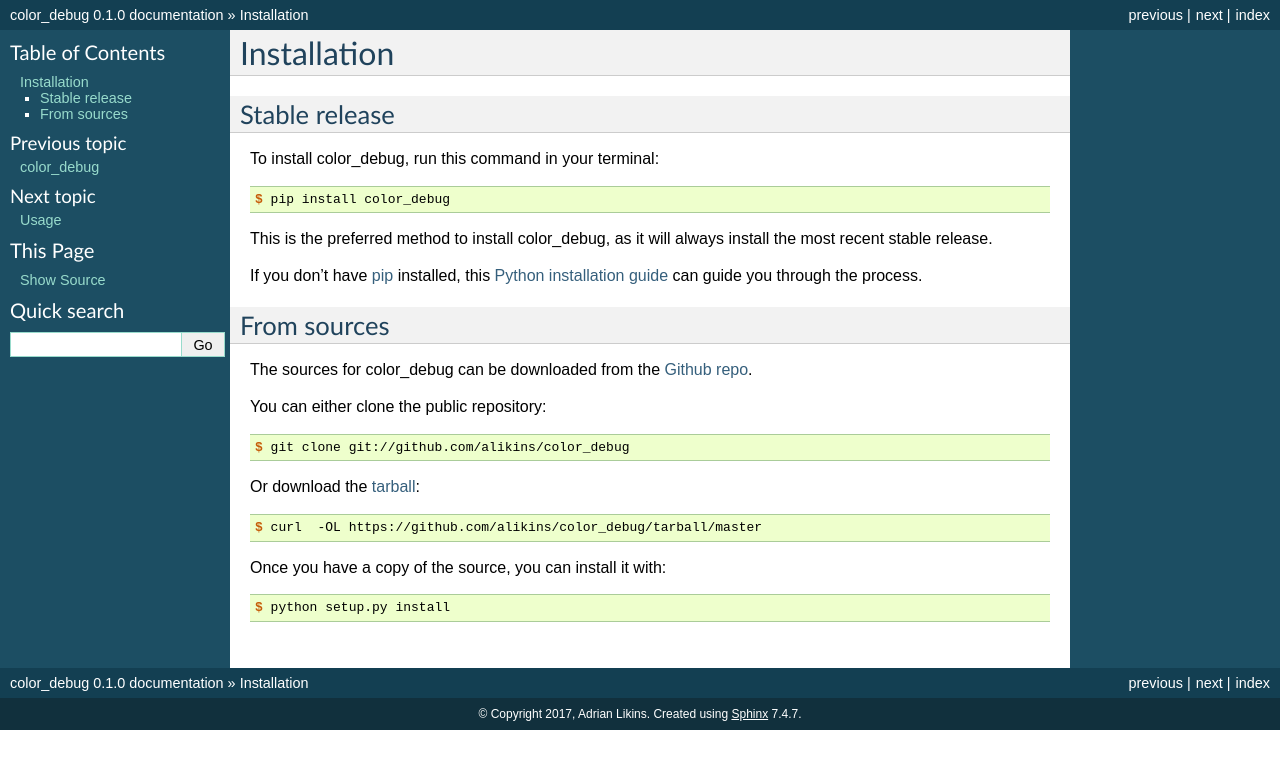
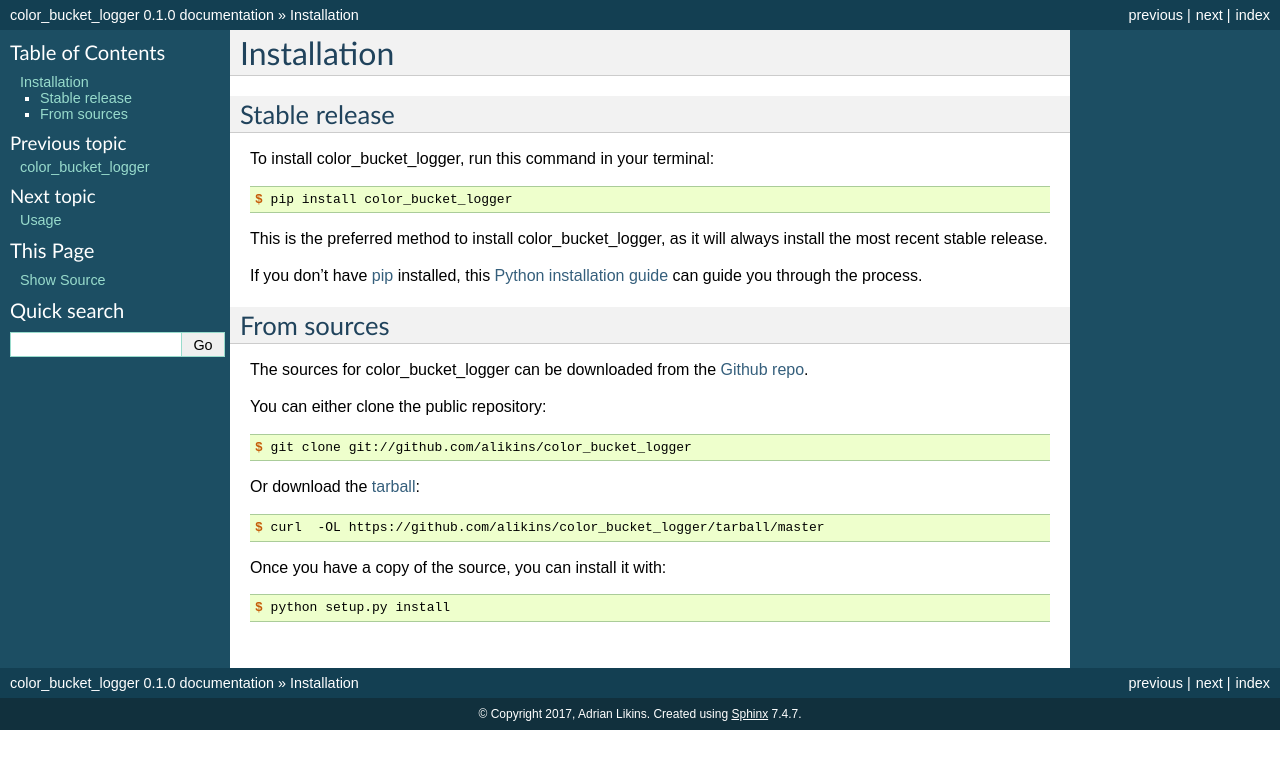
Before and after one commit to alikins/color_bucket_logger, a Sphinx documentation site: the page built from docs/installation.rst, in a window 1280 px wide. Shown: the top 769 px of the page. Built offline with Sphinx 7.4.7, drawn with Linux system fonts in a browser that asks for light colours; pages that are not in the unit, such as notebooks, are missing from menus; the version number is read from the project's files by our own code.

Commit message:
More renaming to color_bucket_logger

```diff
--- a/color_debug/__init__.py
+++ b/color_debug/__init__.py
@@ -1,6 +1,6 @@
 # -*- coding: utf-8 -*-
 
-"""Top-level package for color_debug."""
+"""Top-level package for color_bucket_logger."""
 
 __author__ = """Adrian Likins"""
 __email__ = 'adrian@likins.com'
--- a/docs/conf.py
+++ b/docs/conf.py
@@ -1,7 +1,7 @@
 #!/usr/bin/env python
 # -*- coding: utf-8 -*-
 #
-# color_debug documentation build configuration file, created by
+# color_bucket_logger documentation build configuration file, created by
 # sphinx-quickstart on Tue Jul  9 22:26:36 2013.
 #
 # This file is execfile()d with the current directory set to its
@@ -31,7 +31,7 @@
 # version is used.
 sys.path.insert(0, project_root)
 
-import color_debug
+import color_bucket_logger
 
 # -- General configuration ---------------------------------------------
 
@@ -55,7 +55,7 @@
 master_doc = 'index'
 
 # General information about the project.
-project = u'color_debug'
+project = u'color_bucket_logger'
 copyright = u"2017, Adrian Likins"
 
 # The version info for the project you're documenting, acts as replacement
@@ -63,9 +63,9 @@
 # the built documents.
 #
 # The short X.Y version.
-version = color_debug.__version__
+version = color_bucket_logger.__version__
 # The full version, including alpha/beta/rc tags.
-release = color_debug.__version__
+release = color_bucket_logger.__version__
 
 # The language for content autogenerated by Sphinx. Refer to documentation
 # for a list of supported languages.
@@ -208,8 +208,8 @@
 # (source start file, target name, title, author, documentclass
 # [howto/manual]).
 latex_documents = [
-    ('index', 'color_debug.tex',
-     u'color_debug Documentation',
+    ('index', 'color_bucket_logger.tex',
+     u'color_bucket_logger Documentation',
      u'Adrian Likins', 'manual'),
 ]
 
@@ -239,8 +239,8 @@
 # One entry per manual page. List of tuples
 # (source start file, name, description, authors, manual section).
 man_pages = [
-    ('index', 'color_debug',
-     u'color_debug Documentation',
+    ('index', 'color_bucket_logger',
+     u'color_bucket_logger Documentation',
      [u'Adrian Likins'], 1)
 ]
 
@@ -254,10 +254,10 @@
 # (source start file, target name, title, author,
 #  dir menu entry, description, category)
 texinfo_documents = [
-    ('index', 'color_debug',
-     u'color_debug Documentation',
+    ('index', 'color_bucket_logger',
+     u'color_bucket_logger Documentation',
      u'Adrian Likins',
-     'color_debug',
+     'color_bucket_logger',
      'One line description of project.',
      'Miscellaneous'),
 ]
--- a/docs/index.rst
+++ b/docs/index.rst
@@ -1,4 +1,4 @@
-Welcome to color_debug's documentation!
+Welcome to color_bucket_logger's documentation!
 ======================================
 
 Contents:
--- a/docs/installation.rst
+++ b/docs/installation.rst
@@ -8,13 +8,13 @@
 Stable release
 --------------
 
-To install color_debug, run this command in your terminal:
+To install color_bucket_logger, run this command in your terminal:
 
 .. code-block:: console
 
-    $ pip install color_debug
+    $ pip install color_bucket_logger
 
-This is the preferred method to install color_debug, as it will always install the most recent stable release.
+This is the preferred method to install color_bucket_logger, as it will always install the most recent stable release.
 
 If you don't have `pip`_ installed, this `Python installation guide`_ can guide
 you through the process.
@@ -26,19 +26,19 @@
 From sources
 ------------
 
-The sources for color_debug can be downloaded from the `Github repo`_.
+The sources for color_bucket_logger can be downloaded from the `Github repo`_.
 
 You can either clone the public repository:
 
 .. code-block:: console
 
-    $ git clone git://github.com/alikins/color_debug
+    $ git clone git://github.com/alikins/color_bucket_logger
 
 Or download the `tarball`_:
 
 .. code-block:: console
 
-    $ curl  -OL https://github.com/alikins/color_debug/tarball/master
+    $ curl  -OL https://github.com/alikins/color_bucket_logger/tarball/master
 
 Once you have a copy of the source, you can install it with:
 
@@ -47,5 +47,5 @@
     $ python setup.py install
 
 
-.. _Github repo: https://github.com/alikins/color_debug
-.. _tarball: https://github.com/alikins/color_debug/tarball/master
+.. _Github repo: https://github.com/alikins/color_bucket_logger
+.. _tarball: https://github.com/alikins/color_bucket_logger/tarball/master
--- a/docs/usage.rst
+++ b/docs/usage.rst
@@ -2,6 +2,6 @@
 Usage
 =====
 
-To use color_debug in a project::
+To use color_bucket_logger in a project::
 
-    import color_debug
+    import color_bucket_logger
--- a/travis_pypi_setup.py
+++ b/travis_pypi_setup.py
@@ -20,7 +20,7 @@
     from urllib.request import urlopen
 
 
-GITHUB_REPO = 'alikins/color_debug'
+GITHUB_REPO = 'alikins/color_bucket_logger'
 TRAVIS_CONFIG_FILE = os.path.join(
     os.path.dirname(os.path.abspath(__file__)), '.travis.yml')
 
```
Also changed, not shown: CONTRIBUTING.rst (+12 -12 lines), README.rst (+7 -7 lines), setup.py (+4 -4 lines), .travis.yml, 7 other files.
